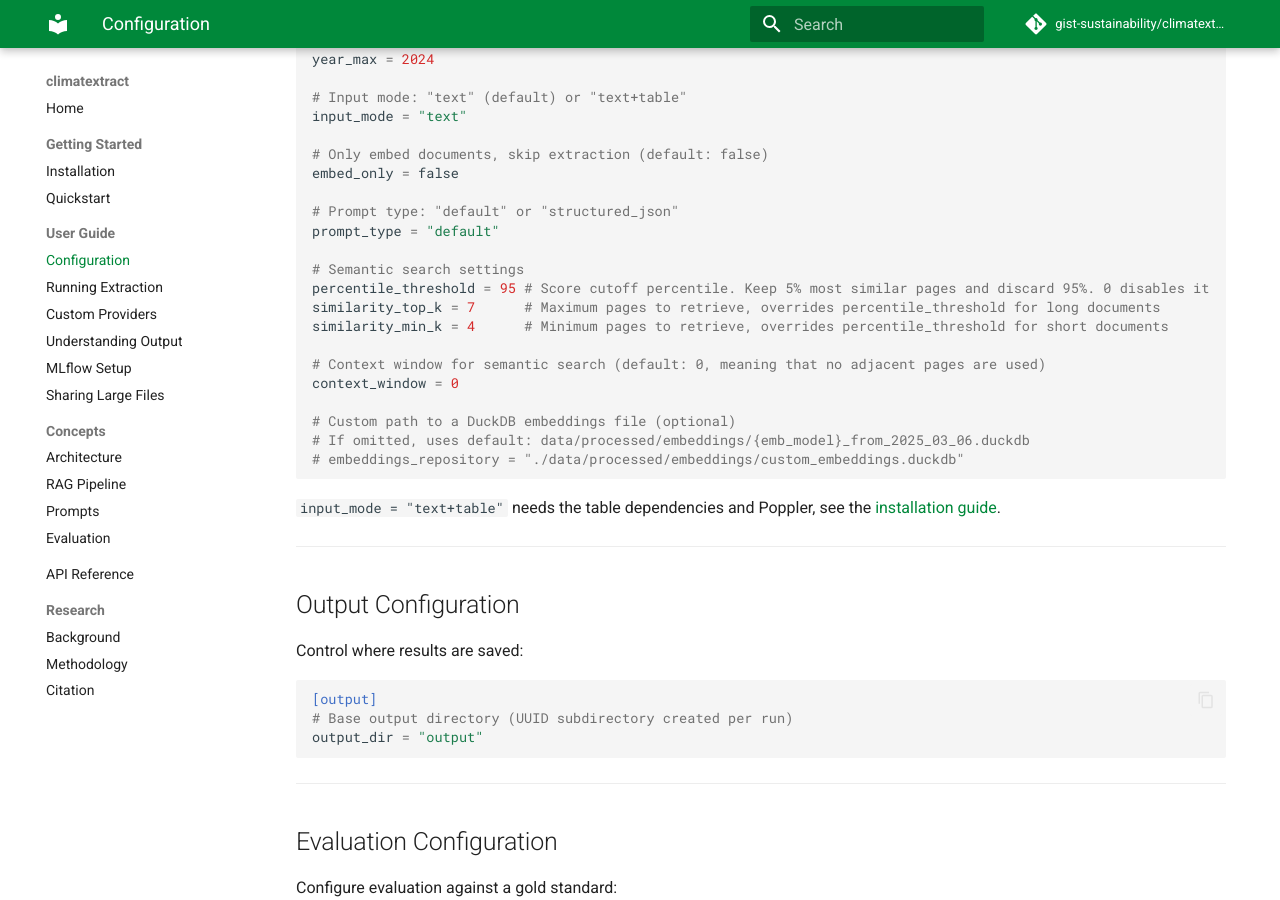
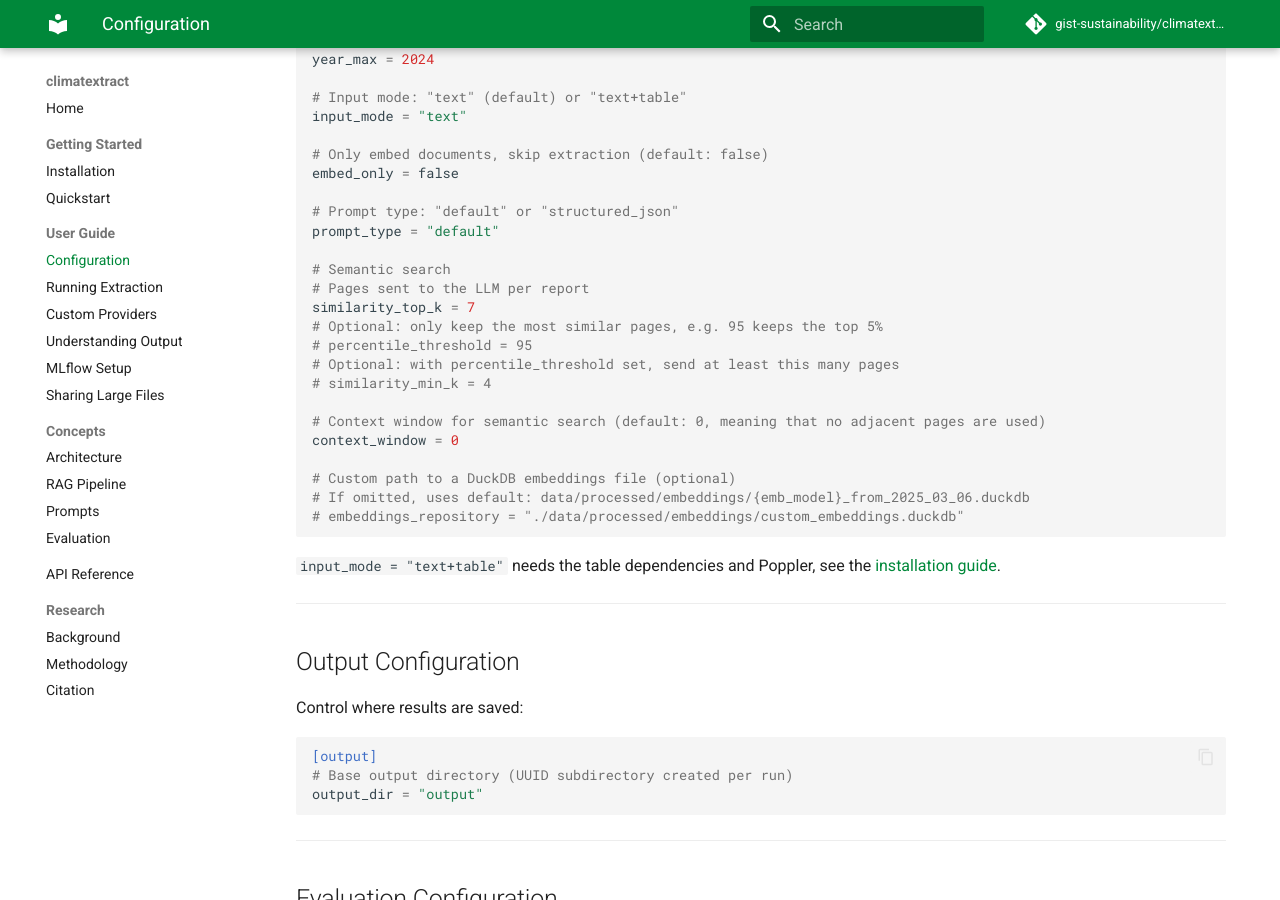
Before and after one commit to gist-sustainability/climatextract, an MkDocs documentation site: the page built from docs/user-guide/configuration.md, in a window 1280 px wide and 900 px high, scrolled down 2259 px. Built offline with MkDocs 1.6.1 and Material for MkDocs 9.7.7, drawn with Linux system fonts in a browser that asks for light colours; comment, search, counter and statistics services are not loaded; some of the changed text lies outside the part shown.

Commit message:
update semantic search defaults and documentation to reflect changes

```diff
--- a/docs/user-guide/configuration.md
+++ b/docs/user-guide/configuration.md
@@ -99,10 +99,13 @@ embed_only = false
 # Prompt type: "default" or "structured_json"
 prompt_type = "default"
 
-# Semantic search settings
-percentile_threshold = 95 # Score cutoff percentile. Keep 5% most similar pages and discard 95%. 0 disables it
-similarity_top_k = 7      # Maximum pages to retrieve, overrides percentile_threshold for long documents
-similarity_min_k = 4      # Minimum pages to retrieve, overrides percentile_threshold for short documents
+# Semantic search
+# Pages sent to the LLM per report
+similarity_top_k = 7
+# Optional: only keep the most similar pages, e.g. 95 keeps the top 5%
+# percentile_threshold = 95
+# Optional: with percentile_threshold set, send at least this many pages
+# similarity_min_k = 4
 
 # Context window for semantic search (default: 0, meaning that no adjacent pages are used)
 context_window = 0
@@ -192,9 +195,9 @@ input_mode = "text"                   # "text" (default) or "text+table"
 embed_only = false                    # only embed, skip extraction
 prompt_type = "default"               # "default" or "structured_json"
 context_window = 0                    # context window for semantic search
-similarity_top_k = 7                  # max pages to retrieve
-similarity_min_k = 4                  # min pages to retrieve
-percentile_threshold = 95             # score cutoff percentile (0 disables it)
+similarity_top_k = 7                  # pages sent to the LLM per report
+# percentile_threshold = 95           # optional: keep only the top 5% of a report's pages
+# similarity_min_k = 4                # optional: min pages when percentile_threshold is set
 # embeddings_repository = "./data/processed/embeddings/custom_embeddings.duckdb"
 
 [output]
```
Also changed, not shown: climatextract.toml (+6 -6 lines), docs/concepts/rag-pipeline.md (+9 -5 lines), 2 other files.
